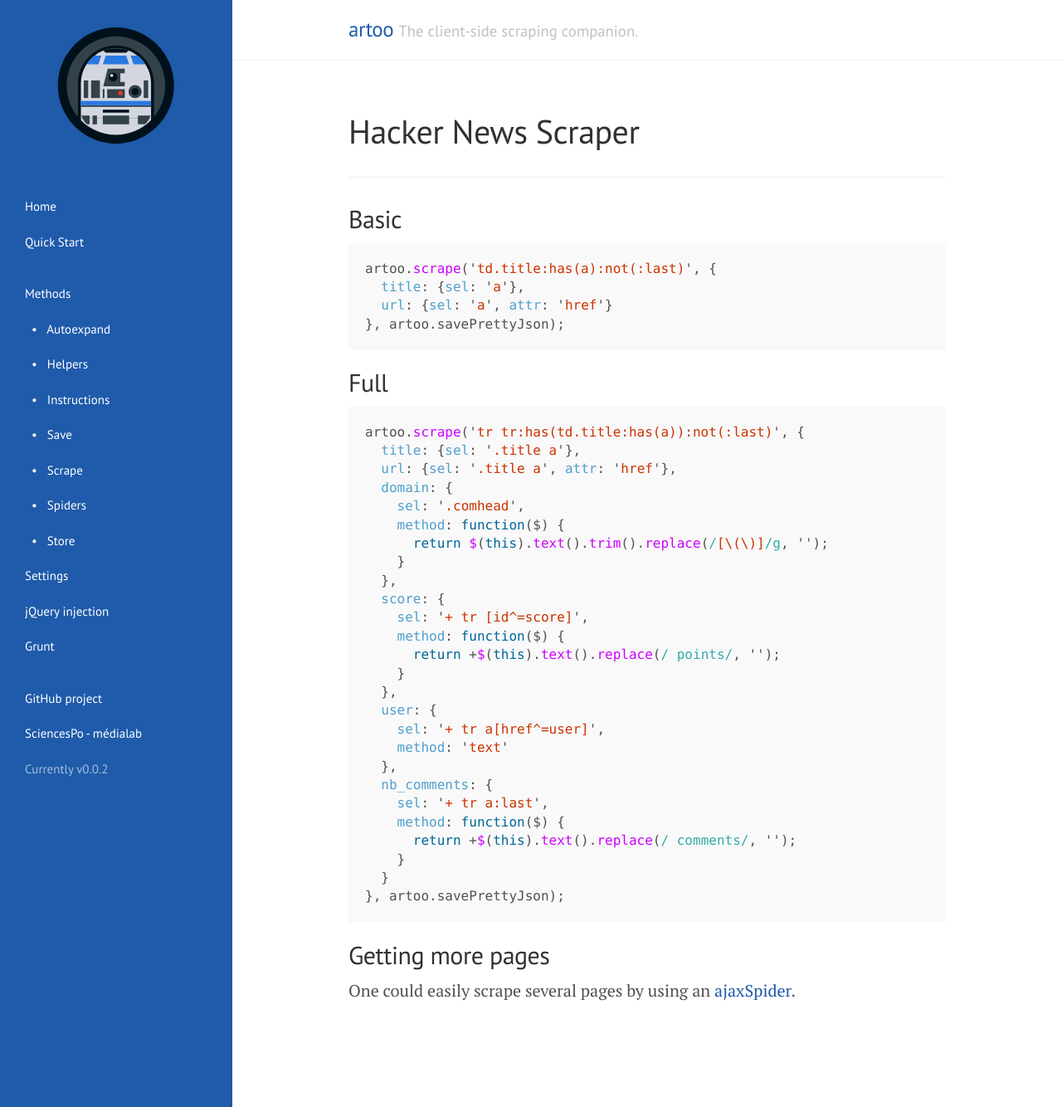
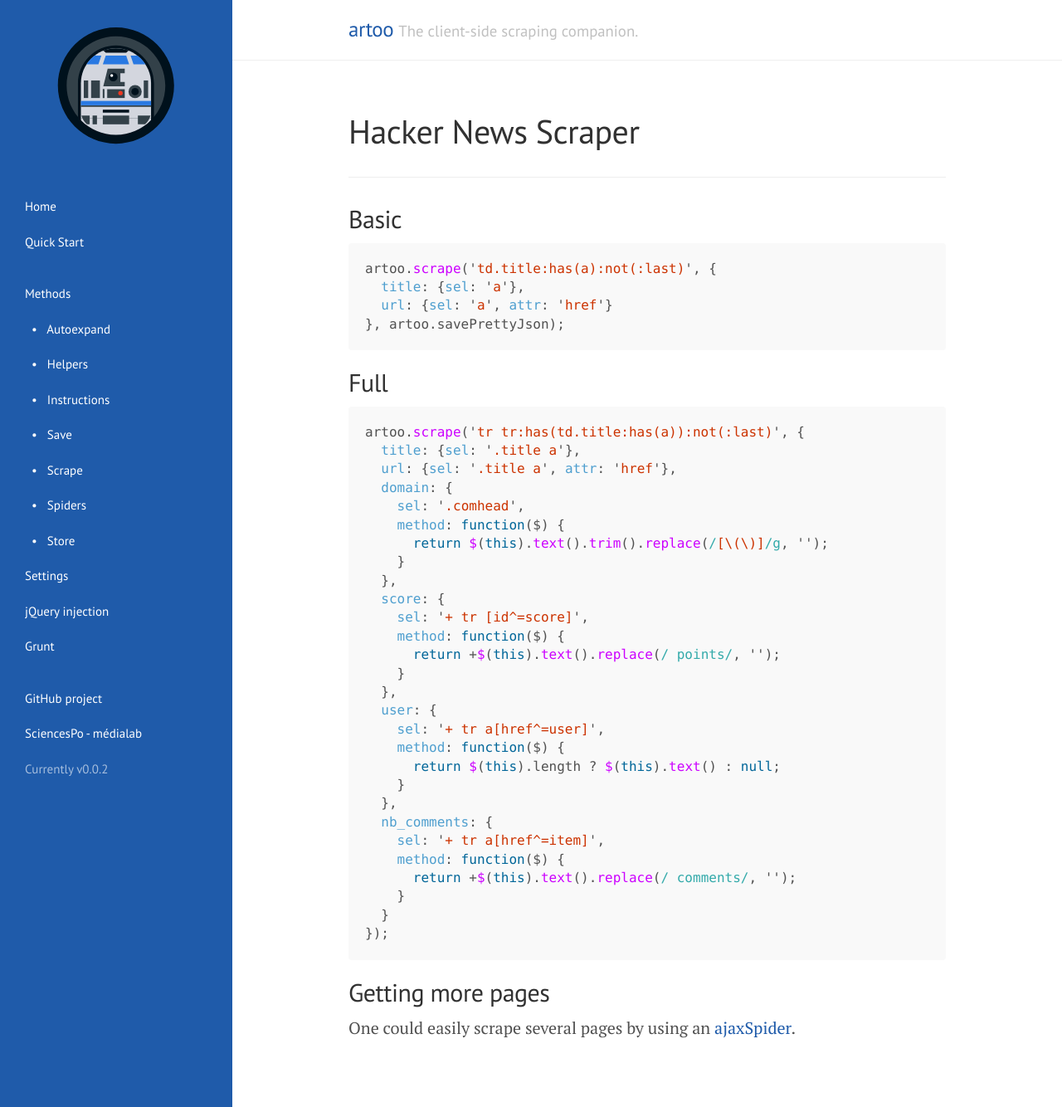
Before and after one commit to medialab/artoo, a Jekyll site: the page built from hacker_news.md, in a window 1280 px wide and 1334 px high. Shown: the whole window at 83% size. Built offline with Jekyll 4.4.1, drawn with Linux system fonts in a browser that asks for light colours; Markdown is read by kramdown in place of the engine named in the settings.

Commit message:
Updating HN scraper

````diff
--- a/hacker_news.md
+++ b/hacker_news.md
@@ -37,15 +37,17 @@
   },
   user: {
     sel: '+ tr a[href^=user]',
-    method: 'text'
+    method: function($) {
+      return $(this).length ? $(this).text() : null;
+    }
   },
   nb_comments: {
-    sel: '+ tr a:last',
+    sel: '+ tr a[href^=item]',
     method: function($) {
       return +$(this).text().replace(/ comments/, '');
     }
   }
-}, artoo.savePrettyJson);
+});
 ```
 
 ## Getting more pages
````
